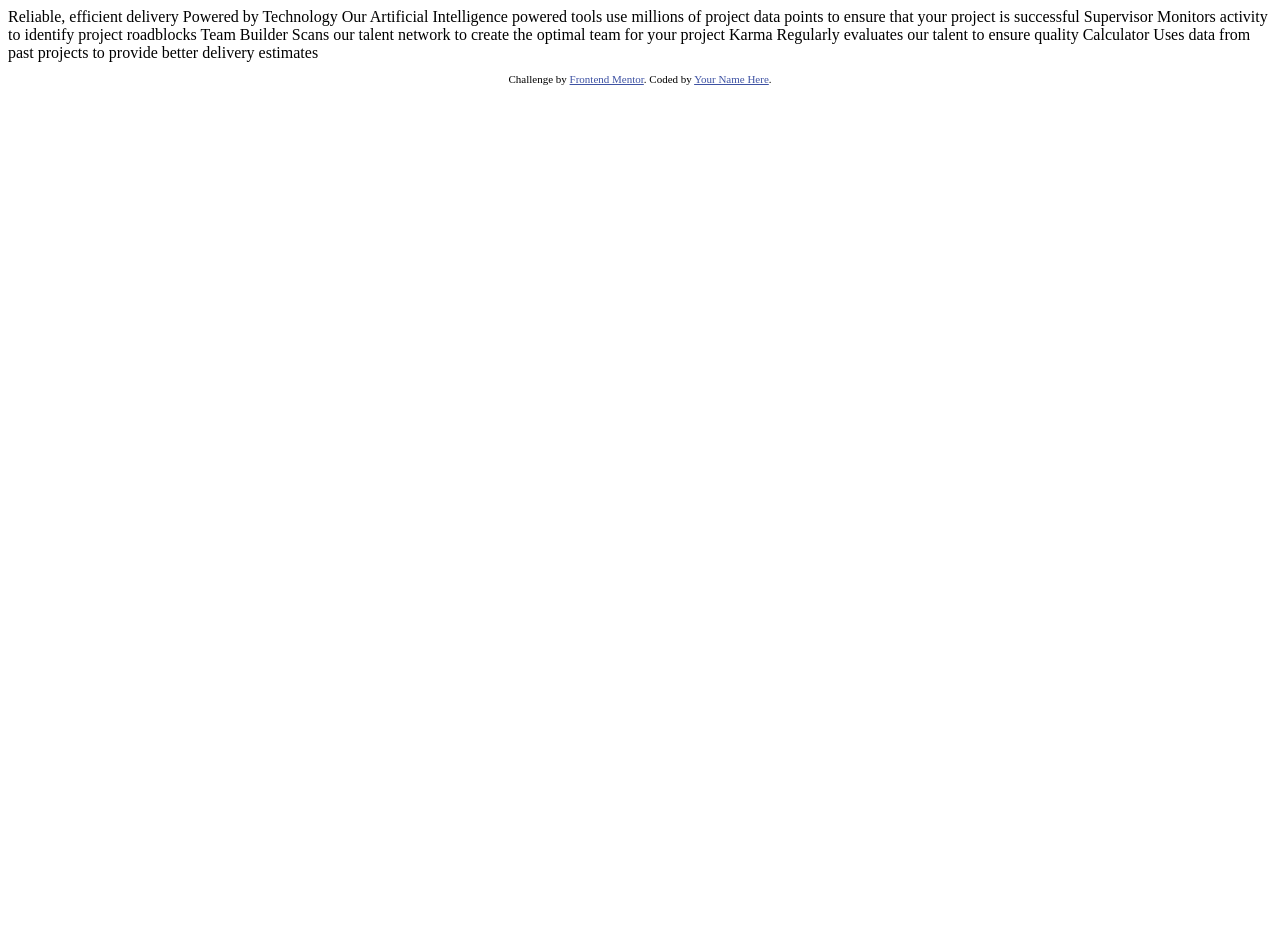
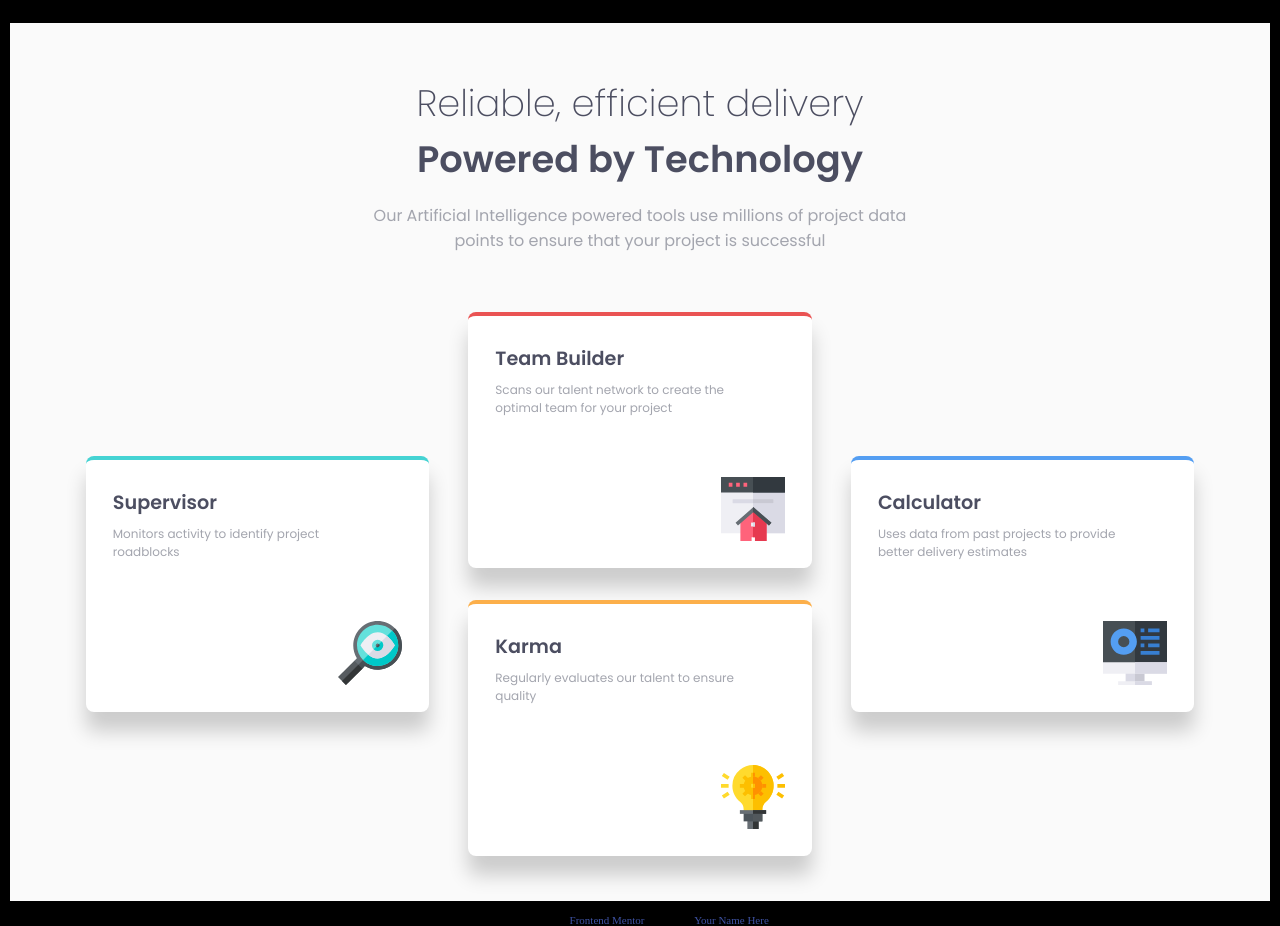
Before and after one commit to Dantalian5/four-card-feature-section, a plain HTML site: page index.html in a window 1280 px wide. Before the commit the page ends 800 px from the top, so only its background shows below. Drawn offline with Linux system fonts and the light colour scheme.

Commit message:
added: responsive, hover effect & final touch

```diff
--- a/index.html
+++ b/index.html
@@ -3,40 +3,48 @@
 <head>
   <meta charset="UTF-8">
   <meta name="viewport" content="width=device-width, initial-scale=1.0"> <!-- displays site properly based on user's device -->
-
   <link rel="icon" type="image/png" sizes="32x32" href="./images/favicon-32x32.png">
-
+  <link rel="stylesheet" href="./scss/style.css" type="text/css">
   <title>Frontend Mentor | Four card feature section</title>
 
-  <!-- Feel free to remove these styles or customise in your own stylesheet 👍 -->
-  <style>
-    .attribution { font-size: 11px; text-align: center; }
-    .attribution a { color: hsl(228, 45%, 44%); }
-  </style>
+
 </head>
 <body>
+  <main class="container" aria-label="main container">
+    <article class="container_txt">
+      <h2>Reliable, efficient delivery</h2>
+      <h1>Powered by Technology</h1>
+      <p>Our Artificial Intelligence powered tools use millions of project data points
+        to ensure that your project is successful</p>
+    </article>
+    <div class="container_card">
+      <article class="card item-1">
+        <h2>Supervisor</h2>
+        <p>Monitors activity to identify project roadblocks</p>
+        <img src="./images/icon-supervisor.svg" alt="litle icon">
+      </article>
+      <div class="position_container">
+        <article class="card item-2">
+          <h2>Team Builder</h2>
+          <p>Scans our talent network to create the optimal team for your project</p>
+          <img src="./images/icon-team-builder.svg" alt="litle icon">
+        </article>
+        <article class="card item-3">
+          <h2>Karma</h2>
+          <p>Regularly evaluates our talent to ensure quality</p>
+          <img src="./images/icon-karma.svg" alt="litle icon">
+        </article>
+      </div>
+      <article class="card item-4">
+        <h2>Calculator</h2>
+        <p>Uses data from past projects to provide better delivery estimates</p>
+        <img src="./images/icon-calculator.svg" alt="litle icon">
+      </article>
+    </div>
+  </main>
 
-  Reliable, efficient delivery
-  Powered by Technology
-
-  Our Artificial Intelligence powered tools use millions of project data points
-  to ensure that your project is successful
-
-  Supervisor
-  Monitors activity to identify project roadblocks
-
-  Team Builder
-  Scans our talent network to create the optimal team for your project
-
-  Karma
-  Regularly evaluates our talent to ensure quality
-
-  Calculator
-  Uses data from past projects to provide better delivery estimates
-
-
-  <footer>
-    <p class="attribution">
+  <footer  class="attribution" aria-label="attribution">
+    <p>
       Challenge by <a href="https://www.frontendmentor.io?ref=challenge" target="_blank">Frontend Mentor</a>.
       Coded by <a href="#">Your Name Here</a>.
     </p>
--- /dev/null
+++ b/scss/style.scss
@@ -0,0 +1,175 @@
+@import url('https://fonts.googleapis.com/css2?family=Poppins:wght@200;400;600&display=swap');
+
+/*Font*/
+    $font-family: 'Poppins', sans-serif;
+/*Colors*/
+    $color-p-Red: hsl(0, 78%, 62%);
+    $color-p-Cyan: hsl(180, 62%, 55%);
+    $color-p-Orange: hsl(34, 97%, 64%);
+    $color-p-Blue: hsl(212, 86%, 64%);
+    $color-n-Very-Dark-Blue: hsl(234, 12%, 34%);
+    $color-n-Grayish-Blue: hsl(229, 6%, 66%);
+    $color-n-Very-Light-Gray: hsl(0, 0%, 98%);
+    $color-n-White: hsl(0, 0%, 100%);
+
+/*Initial settings*/
+*{
+    margin: 0;
+    padding: 0;
+    text-decoration: none;
+    box-sizing: border-box;
+}
+/*Movile first desigm layout*/
+body{
+    width: 100%;
+    height: 100vh;
+    padding: 0.625rem;
+    background: black;
+    display: flex;
+    flex-direction: column;
+    align-items: center;
+    justify-content: space-between;
+
+    .attribution { font-size: 11px; text-align: center; }
+    .attribution a { color: hsl(228, 45%, 44%); }
+}
+.container{
+    width: 100%;
+    max-width: 90rem;
+    height: auto;
+    padding-inline: 6%;
+    padding-block: 1.2rem;
+    margin-block: 0.8rem;
+    display: flex;
+    flex-direction: column;
+    align-items: center;
+    justify-content: center;
+    background: $color-n-Very-Light-Gray;
+
+    .container_txt{
+        width: 100%;
+        height: 15.3rem;
+        display: flex;
+        flex-direction: column;
+        align-items: center;
+        justify-content: center;
+
+        h2{
+            font: 200 1.5rem $font-family;
+            color: $color-n-Very-Dark-Blue;
+            text-align: center;
+        }
+        h1{
+            font: 600 1.5rem $font-family;
+            color: $color-n-Very-Dark-Blue;
+            text-align: center;
+        }
+        p{
+            font: 400 1rem $font-family;
+            color: $color-n-Grayish-Blue;
+            text-align: center;
+            margin-top: 1rem;
+        }
+    }
+    .container_card{
+        width: 100%;
+        height: auto;
+        display: flex;
+        flex-direction: column;
+        align-items: center;
+        justify-content: space-between;
+        margin-block: 0.6rem;
+
+        .position_container{
+            width: 100%;
+            height: auto;
+            display: flex;
+            flex-direction: column;
+            align-items: center;
+            justify-content: center;
+        }
+
+        .card{
+            width: 100%;
+            height: 14.3rem;
+            position: relative;
+            display: flex;
+            flex-direction: column;
+            align-items: flex-start;
+            justify-content: flex-start;
+            padding: 1.7rem 16% 1.7rem 1.7rem;
+            margin-block: 1rem;
+            background: $color-n-White;
+            box-shadow:  0px 19px 20px rgba(0, 0, 0, 0.19);
+            border-radius: 0.5rem;
+
+            h2{
+                font: 600 1.2rem $font-family;
+                color: $color-n-Very-Dark-Blue;
+            }
+            p{
+                font: 400 0.75rem $font-family;
+                color: $color-n-Grayish-Blue;
+                margin-top: 0.5rem;
+            }
+            img{
+                position:absolute;
+                bottom: 1.7rem;
+                right: 1.7rem;
+            }
+        }
+        .item-1{
+            border-top: 0.3rem solid $color-p-Cyan;
+        }
+        .item-2{
+            border-top: 0.3rem solid $color-p-Red;
+        }
+        .item-3{
+            border-top: 0.3rem solid $color-p-Orange;
+        }
+        .item-4{
+            border-top: 0.3rem solid $color-p-Blue;
+        }
+    }
+}
+
+/*responsive query*/
+@media only screen and (min-width: 55rem) {
+    .container{
+
+        .container_txt{
+            h2{
+                font-size: 2.3rem;
+            }
+            h1{
+                font-size: 2.3rem;
+            }
+            p{
+                width: 35rem;
+            }
+        }
+        .container_card{
+            flex-direction: row;
+
+            .card{
+                width: 31%;
+                padding-right: 7%;
+                height: 16rem;
+                transition: transform 1s;
+
+            }
+            .position_container{
+                width: 31%;
+                .card{
+                    width: 100%;
+                    padding-right: 16%;
+
+                }
+            }
+            .card:hover{
+                transform: scale(1.1);
+            }
+        }
+    }
+
+}
```
Also changed, not shown: scss/style.css (added), 1 other file.
